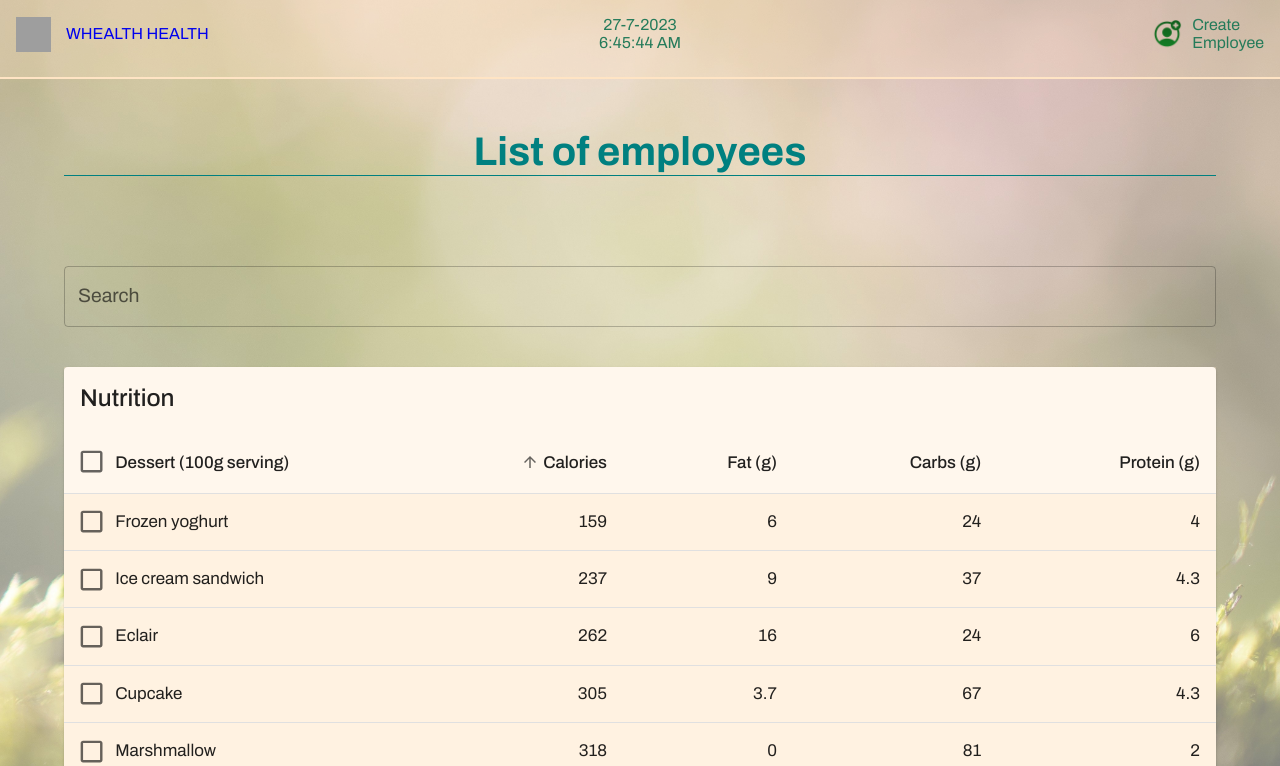
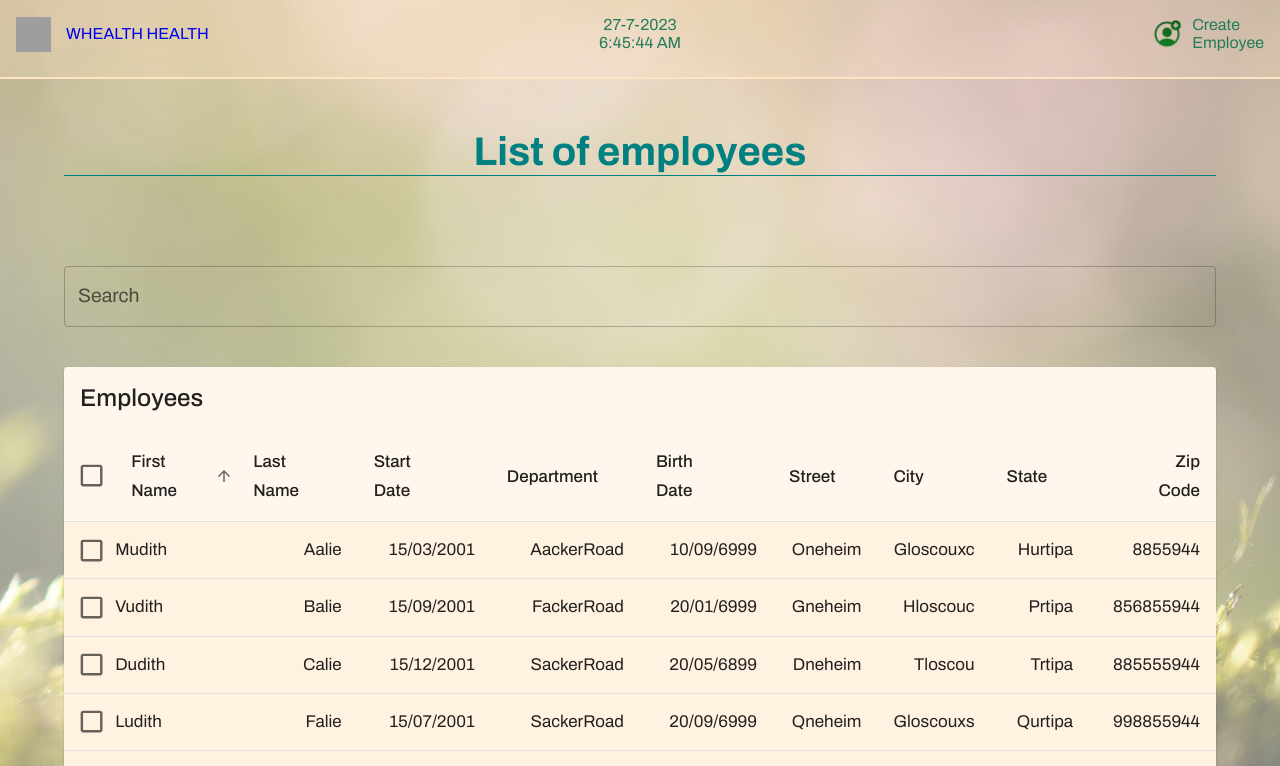
Before and after one commit to Frederic-K/HRnet, a React (Create React App) app: page /manage-employees in a window 1280 px wide. Shown: the top 766 px of the page. Built offline with nearby package versions, Linux system fonts and the light colour scheme; grey boxes are pictures that could not be loaded.

Commit message:
First test

```diff
--- a/src/pages/ManageEmployees/ManageEmployees.jsx
+++ b/src/pages/ManageEmployees/ManageEmployees.jsx
@@ -46,30 +46,174 @@ function Search() {
 
 // import { DataGrid, GridToolbar } from '@mui/x-data-grid'
 
-function createData(name, calories, fat, carbs, protein) {
+function createData(
+  firstName,
+  lastName,
+  startDate,
+  department,
+  dateOfBirth,
+  street,
+  city,
+  state,
+  zipCode,
+) {
   return {
-    name,
-    calories,
-    fat,
-    carbs,
-    protein,
+    lastName,
+    firstName,
+    startDate,
+    department,
+    dateOfBirth,
+    street,
+    city,
+    state,
+    zipCode,
   }
 }
 
 const rows = [
-  createData('Cupcake', 305, 3.7, 67, 4.3),
-  createData('Donut', 452, 25.0, 51, 4.9),
-  createData('Eclair', 262, 16.0, 24, 6.0),
-  createData('Frozen yoghurt', 159, 6.0, 24, 4.0),
-  createData('Gingerbread', 356, 16.0, 49, 3.9),
-  createData('Honeycomb', 408, 3.2, 87, 6.5),
-  createData('Ice cream sandwich', 237, 9.0, 37, 4.3),
-  createData('Jelly Bean', 375, 0.0, 94, 0.0),
-  createData('KitKat', 518, 26.0, 65, 7.0),
-  createData('Lollipop', 392, 0.2, 98, 0.0),
-  createData('Marshmallow', 318, 0, 81, 2.0),
-  createData('Nougat', 360, 19.0, 9, 37.0),
-  createData('Oreo', 437, 18.0, 63, 4.0),
+  createData(
+    'KJalie',
+    'Fudith',
+    '15/08/2001',
+    'GackerRoad',
+    '20/02/6999',
+    'TOneheim',
+    'Gloscoui',
+    'Purtipa',
+    885585944,
+  ),
+  createData(
+    'Salie',
+    'Gudith',
+    '15/05/2001',
+    'DackerRoad',
+    '20/12/6999',
+    'POneheim',
+    'Gloscouf',
+    'Gurtipa',
+    885415944,
+  ),
+  createData(
+    'Malie',
+    'Sudith',
+    '15/07/2001',
+    'SackerRoad',
+    '20/11/6999',
+    'Zneheim',
+    'Gloscouf',
+    'Furtipa',
+    885775944,
+  ),
+  createData(
+    'Aalie',
+    'Mudith',
+    '15/03/2001',
+    'AackerRoad',
+    '10/09/6999',
+    'Oneheim',
+    'Gloscouxc',
+    'Hurtipa',
+    8855944,
+  ),
+  createData(
+    'Falie',
+    'Ludith',
+    '15/07/2001',
+    'SackerRoad',
+    '20/09/6999',
+    'Qneheim',
+    'Gloscouxs',
+    'Qurtipa',
+    998855944,
+  ),
+  createData(
+    'Balie',
+    'Vudith',
+    '15/09/2001',
+    'FackerRoad',
+    '20/01/6999',
+    'Gneheim',
+    'Hloscouc',
+    'Prtipa',
+    856855944,
+  ),
+  createData(
+    'Calie',
+    'Dudith',
+    '15/12/2001',
+    'SackerRoad',
+    '20/05/6899',
+    'Dneheim',
+    'Tloscou',
+    'Trtipa',
+    885555944,
+  ),
+  createData(
+    'Xalie',
+    'Qudith',
+    '15/11/2001',
+    'XackerRoad',
+    '10/05/6999',
+    'OPneheim',
+    'SGloscou',
+    'Jurtipa',
+    885755944,
+  ),
+  createData(
+    'Nalie',
+    'Nudith',
+    '15/05/2001',
+    'HackerRoad',
+    '20/05/6997',
+    'Oneheim',
+    'Ploscou',
+    'Gfrtipa',
+    889655944,
+  ),
+  createData(
+    'Jalie',
+    'Oudith',
+    '15/08/2001',
+    'MackerRoad',
+    '21/05/6999',
+    'Hneheim',
+    'Sloscou',
+    'Gdetipa',
+    748855944,
+  ),
+  createData(
+    'Qalie',
+    'Eudith',
+    '15/08/2001',
+    'MackerRoad',
+    '20/01/6999',
+    'Rneheim',
+    'Dloscou',
+    'Gdetipa',
+    885855944,
+  ),
+  createData(
+    'Walie',
+    'Rudith',
+    '15/08/2001',
+    'EackerRoad',
+    '20/06/6999',
+    'Fneheim',
+    'Hloscou',
+    'Gaqtipa',
+    899855944,
+  ),
+  createData(
+    'Salie',
+    'Audith',
+    '15/08/2001',
+    'AackerRoad',
+    '20/05/6999',
+    'Sneheim',
+    'Oloscou',
+    'Gkotipa',
+    998855944,
+  ),
 ]
 
 function descendingComparator(a, b, orderBy) {
@@ -106,34 +250,59 @@ function stableSort(array, comparator) {
 
 const headCells = [
   {
-    id: 'name',
+    id: 'firstName',
+    numeric: false,
+    disablePadding: false,
+    label: 'First Name',
+  },
+  {
+    id: 'lastName',
     numeric: false,
     disablePadding: true,
-    label: 'Dessert (100g serving)',
+    label: 'Last Name',
+  },
+
+  {
+    id: 'startDate',
+    numeric: false,
+    disablePadding: false,
+    label: 'Start Date',
   },
   {
-    id: 'calories',
+    id: 'department',
+    numeric: false,
+    disablePadding: false,
+    label: 'Department',
+  },
+  {
+    id: 'dateOfBirth',
+    numeric: false,
+    disablePadding: false,
+    label: 'Birth Date',
+  },
+  {
+    id: 'street',
+    numeric: false,
+    disablePadding: false,
+    label: 'Street',
+  },
+  {
+    id: 'city',
+    numeric: false,
+    disablePadding: false,
+    label: 'City',
+  },
+  {
+    id: 'state',
+    numeric: false,
+    disablePadding: false,
+    label: 'State',
+  },
+  {
+    id: 'zipCode',
     numeric: true,
     disablePadding: false,
-    label: 'Calories',
-  },
-  {
-    id: 'fat',
-    numeric: true,
-    disablePadding: false,
-    label: 'Fat (g)',
-  },
-  {
-    id: 'carbs',
-    numeric: true,
-    disablePadding: false,
-    label: 'Carbs (g)',
-  },
-  {
-    id: 'protein',
-    numeric: true,
-    disablePadding: false,
-    label: 'Protein (g)',
+    label: 'Zip Code',
   },
 ]
 
@@ -233,7 +402,7 @@ function EnhancedTableToolbar(props) {
           id="tableTitle"
           component="div"
         >
-          Nutrition
+          Employees
         </Typography>
       )}
 
@@ -261,7 +430,7 @@ EnhancedTableToolbar.propTypes = {
 
 export default function ManageEmployees() {
   const [order, setOrder] = React.useState('asc')
-  const [orderBy, setOrderBy] = React.useState('calories')
+  const [orderBy, setOrderBy] = React.useState('firstName')
   const [selected, setSelected] = React.useState([])
   const [page, setPage] = React.useState(0)
   const [dense, setDense] = React.useState(false)
@@ -275,19 +444,19 @@ export default function ManageEmployees() {
 
   const handleSelectAllClick = (event) => {
     if (event.target.checked) {
-      const newSelected = rows.map((n) => n.name)
+      const newSelected = rows.map((n) => n.lastName)
       setSelected(newSelected)
       return
     }
     setSelected([])
   }
 
-  const handleClick = (event, name) => {
-    const selectedIndex = selected.indexOf(name)
+  const handleClick = (event, lastName) => {
+    const selectedIndex = selected.indexOf(lastName)
     let newSelected = []
 
     if (selectedIndex === -1) {
-      newSelected = newSelected.concat(selected, name)
+      newSelected = newSelected.concat(selected, lastName)
     } else if (selectedIndex === 0) {
       newSelected = newSelected.concat(selected.slice(1))
     } else if (selectedIndex === selected.length - 1) {
@@ -315,7 +484,7 @@ export default function ManageEmployees() {
   //   setDense(event.target.checked)
   // }
 
-  const isSelected = (name) => selected.indexOf(name) !== -1
+  const isSelected = (lastName) => selected.indexOf(lastName) !== -1
 
   // Avoid a layout jump when reaching the last page with empty rows.
   const emptyRows =
@@ -385,17 +554,17 @@ export default function ManageEmployees() {
                   />
                   <TableBody>
                     {visibleRows.map((row, index) => {
-                      const isItemSelected = isSelected(row.name)
+                      const isItemSelected = isSelected(row.lastName)
                       const labelId = `enhanced-table-checkbox-${index}`
 
                       return (
                         <TableRow
                           hover
-                          onClick={(event) => handleClick(event, row.name)}
+                          onClick={(event) => handleClick(event, row.lastName)}
                           role="checkbox"
                           aria-checked={isItemSelected}
                           tabIndex={-1}
-                          key={row.name}
+                          key={row.lastName}
                           selected={isItemSelected}
                           sx={{ cursor: 'pointer' }}
                           className="manageEmployees__table--bg"
@@ -415,12 +584,16 @@ export default function ManageEmployees() {
                             scope="row"
                             padding="none"
                           >
-                            {row.name}
+                            {row.lastName}
                           </TableCell>
-                          <TableCell align="right">{row.calories}</TableCell>
-                          <TableCell align="right">{row.fat}</TableCell>
-                          <TableCell align="right">{row.carbs}</TableCell>
-                          <TableCell align="right">{row.protein}</TableCell>
+                          <TableCell align="right">{row.firstName}</TableCell>
+                          <TableCell align="right">{row.startDate}</TableCell>
+                          <TableCell align="right">{row.department}</TableCell>
+                          <TableCell align="right">{row.dateOfBirth}</TableCell>
+                          <TableCell align="right">{row.street}</TableCell>
+                          <TableCell align="right">{row.city}</TableCell>
+                          <TableCell align="right">{row.state}</TableCell>
+                          <TableCell align="right">{row.zipCode}</TableCell>
                         </TableRow>
                       )
                     })}
```
